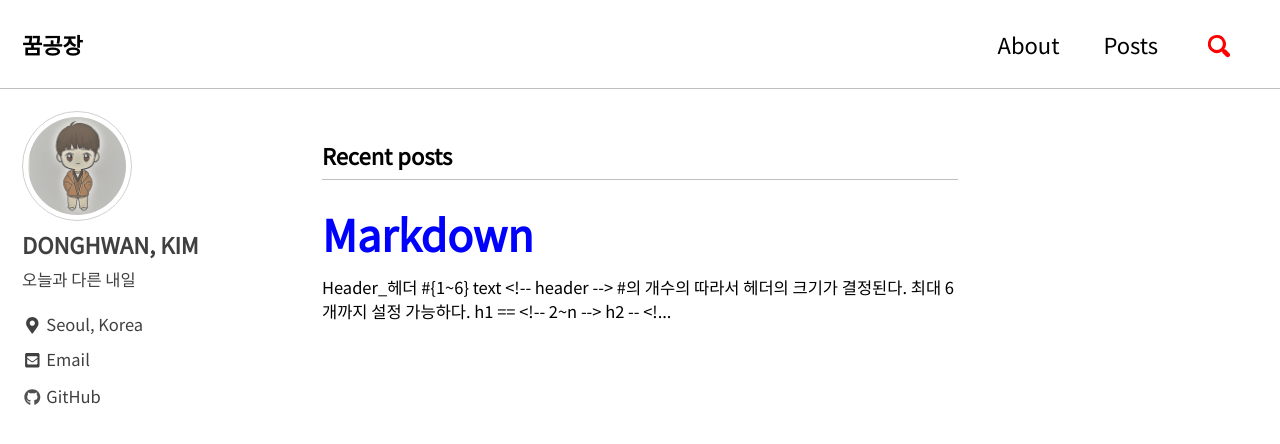
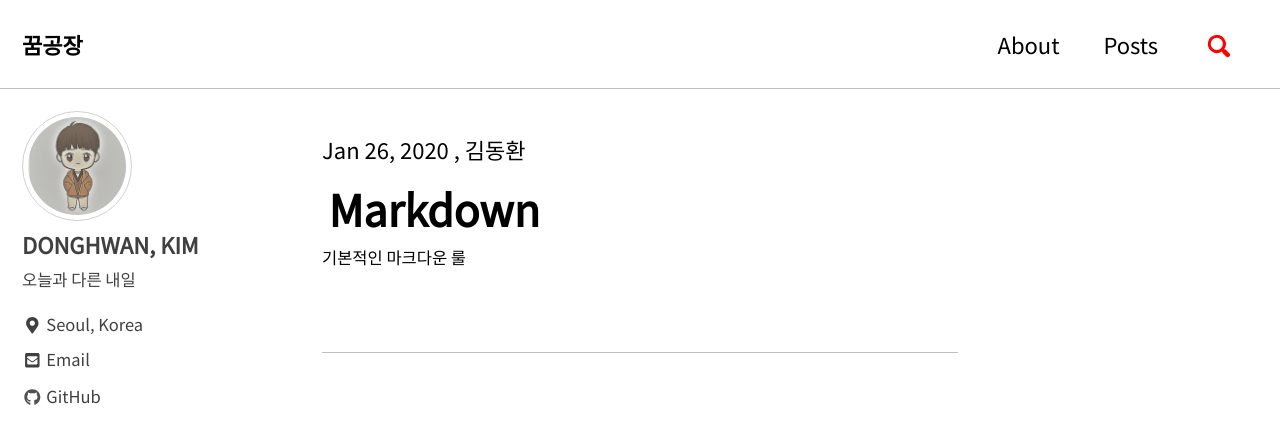
Before and after one commit to yearnlune/yearnlune.github.io, a Jekyll site: the page built from index.html, in a window 1280 px wide and 900 px high. Shown: the top 444 px of the window. Built offline with Jekyll 4.4.1, drawn with Linux system fonts in a browser that asks for light colours; cached includes are drawn as plain includes; the list of posts is cut into pages by our own code.

Commit message:
modify css & add date

```diff
--- a/_includes/archive-single.html
+++ b/_includes/archive-single.html
@@ -8,6 +8,12 @@
   {% assign title = post.title | markdownify | remove: "<p>" | remove: "</p>" %}
 {% else %}
   {% assign title = post.title %}
+{% endif %}
+
+{% if post.date %}
+  {% assign date = post.date | date: "%b %d, %Y" %}
+{% else %}
+  {% assign date = "now" | date: "%b %d, %Y" %}
 {% endif %}
 
 <div class="{{ include.type | default: "list" }}__item">
@@ -23,6 +29,8 @@
           alt="">
       </div>
     {% endif %}
+
+    <p class="page__meta__header">{{ date }} , {{ post.author }}</p>
     <h2 class="archive__item-title" itemprop="headline">
       {% if post.link %}
         <a href="{{ post.link }}">{{ title }}</a> <a href="{{ post.url | relative_url }}" rel="permalink"><i class="fas fa-link" aria-hidden="true" title="permalink"></i><span class="sr-only">Permalink</span></a>
@@ -33,6 +41,12 @@
     {% if post.read_time %}
       <p class="page__meta"><i class="far fa-clock" aria-hidden="true"></i> {% include read-time.html %}</p>
     {% endif %}
-    {% if post.excerpt %}<p class="archive__item-excerpt" itemprop="description">{{ post.excerpt | markdownify | strip_html | truncate: 160 }}</p>{% endif %}
+    {% if post.description %}
+      <p class="archive__item-description" itemprop="description">{{ post.description | markdownify | strip_html | truncate: 160 }}</p>
+    {% else %}
+      <p class="archive__item-excerpt" itemprop="description">{{ post.excerpt | markdownify | strip_html | truncate: 160 }}</p>
+    {% endif %}
+
+    <hr>
   </article>
 </div>
--- a/_layouts/home.html
+++ b/_layouts/home.html
@@ -4,8 +4,6 @@ layout: archive
 
 {{ content }}
 
-<h3 class="archive__subtitle">{{ site.data.ui-text[site.locale].recent_posts | default: "Recent Posts" }}</h3>
-
 {% for post in paginator.posts %}
   {% include archive-single.html %}
 {% endfor %}
--- a/_posts/2019-02-08-Markdown.md
+++ b/_posts/2019-02-08-Markdown.md
@@ -1,8 +1,9 @@
 ---
 tags: markdown
 title: Markdown
-date: 2019/01/26
-author: yearnlune
+date: 2020/01/26
+author: 김동환
+description: 기본적인 마크다운 룰
 ---
 
 ## Header_헤더
--- a/_sass/minimal-mistakes/_archive.scss
+++ b/_sass/minimal-mistakes/_archive.scss
@@ -35,13 +35,15 @@
 }
 
 .archive__item-title {
-  margin-bottom: 0.25em;
+  margin:  0.25em 0 0.15em 0.15em;
   font-family: $sans-serif-narrow;
   line-height: initial;
   overflow: hidden;
   text-overflow: ellipsis;
   font-size: $type-size-2;
+
   a {
+    color: $muted-text-color;
     text-decoration: none;
   }
 
@@ -60,6 +62,7 @@
 
   a:visited {
     color: $muted-text-color;
+    text-decoration: none;
   }
 }
 
@@ -71,8 +74,8 @@
   }
 }
 
-.archive__item-excerpt {
-  margin-top: 0;
+.archive__item-excerpt, .archive__item-description {
+  margin: 0 0 5em 0;
   font-size: $type-size-6;
 
   & + p {
@@ -127,6 +130,11 @@
   .page__meta {
     margin: 0 0 4px;
     font-size: 0.6em;
+  }
+
+  .page__meta__header {
+    margin: 1em 0 0.1em;
+    font-size: 1.0em;
   }
 }
 
```
